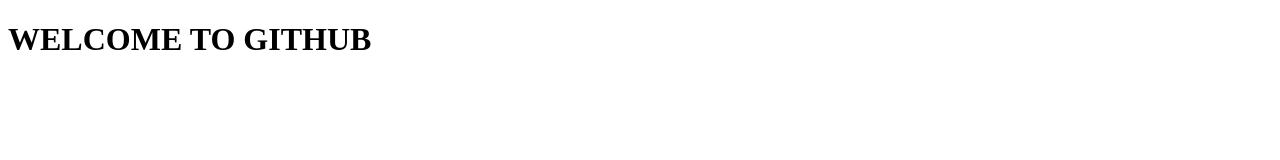
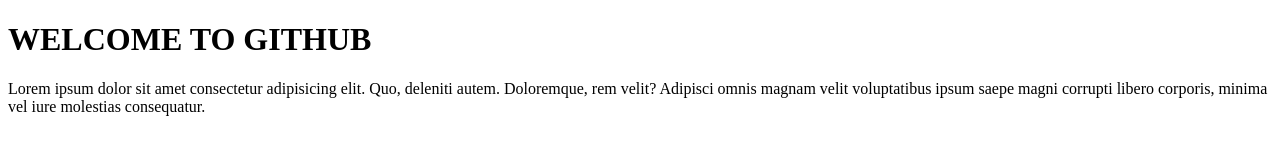
Before and after one commit to Julius-696/introduction-to-github, a plain HTML site: page index.html in a window 1280 px wide. Drawn offline with Linux system fonts and the light colour scheme.

Commit message:
new features

```diff
--- a/index.html
+++ b/index.html
@@ -7,5 +7,6 @@
 </head>
 <body>
     <h1>WELCOME TO GITHUB</h1>
+    <p>Lorem ipsum dolor sit amet consectetur adipisicing elit. Quo, deleniti autem. Doloremque, rem velit? Adipisci omnis magnam velit voluptatibus ipsum saepe magni corrupti libero corporis, minima vel iure molestias consequatur.</p>
 </body>
 </html>
```
Also changed, not shown: style.css (added).
